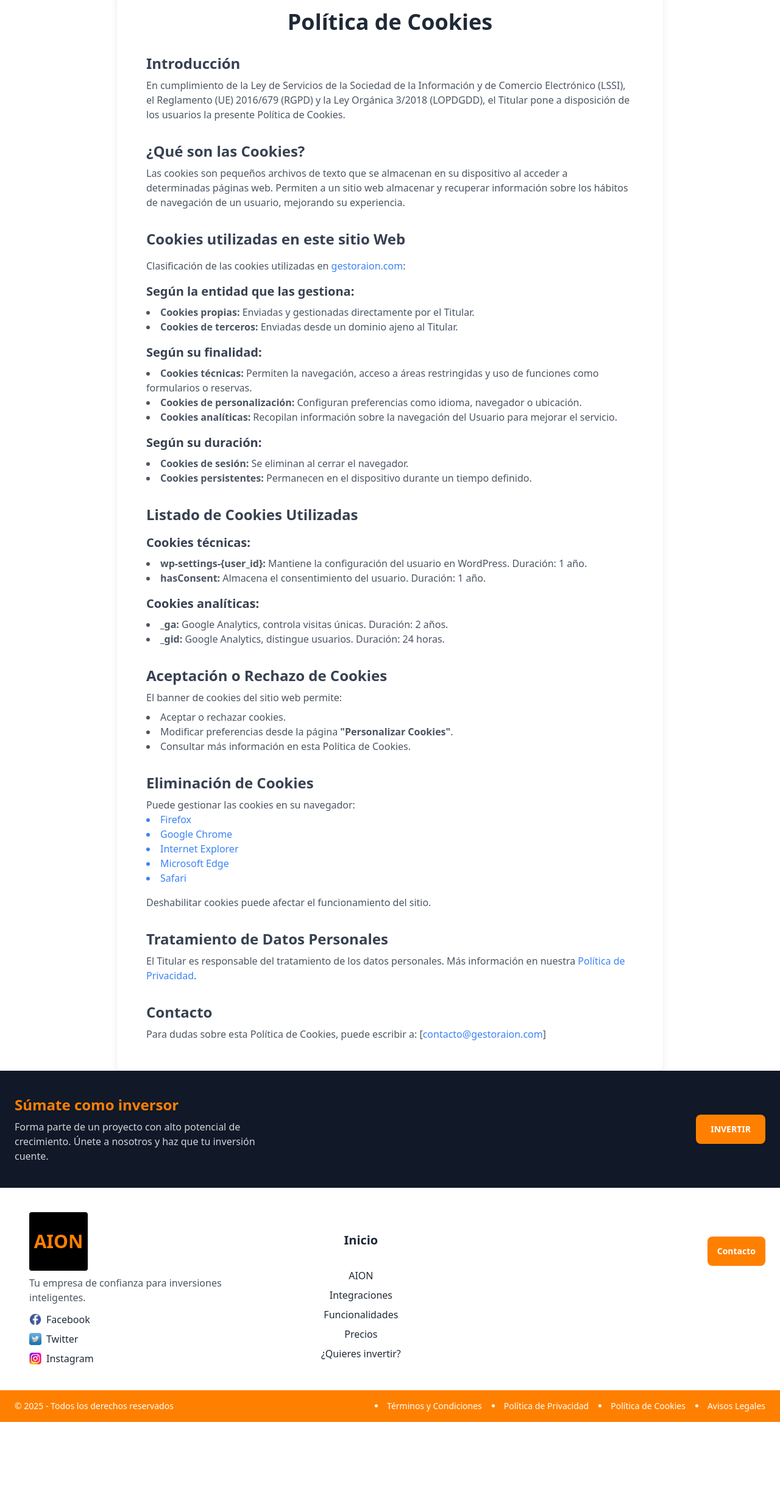
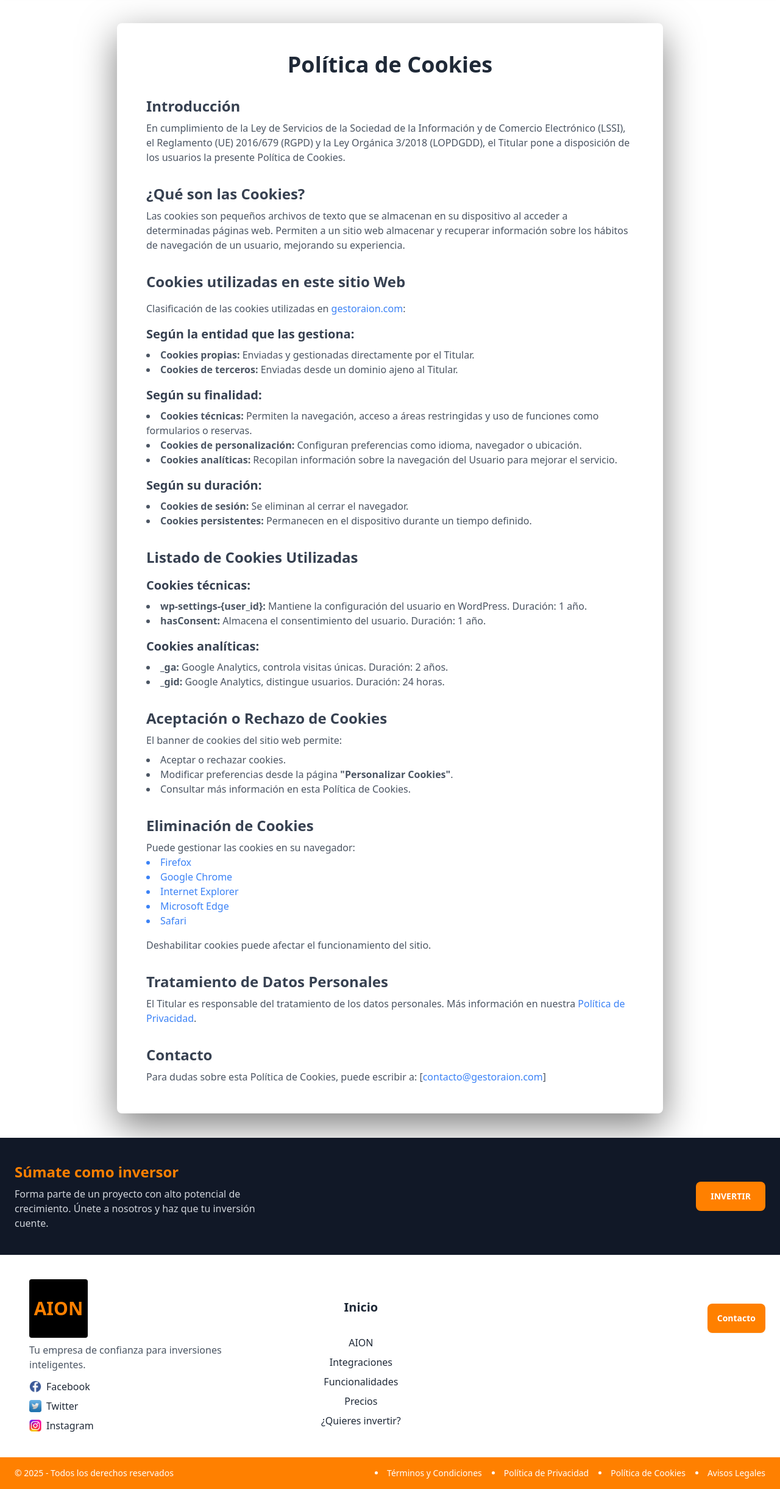
Before and after one commit to seccion9/aion-landing, a PHP site: page /politicaCookies.html in a window 1280 px wide. Shown: the part 72-2514 px from the top of the page at 61% size. Before the commit the page ends 2404 px from the top, so only its background shows below. Run offline with PHP 8.4, Linux system fonts and the light colour scheme; some libraries are stand-ins or nearby versions.

Commit message:
Actualización de distancias y contornos
En las paginas de políticas de privacidad, cookies, etc. he distanciado arriba y abajo y añadido una sombra para que resalte el texto

```diff
--- a/proyecto_aion_tailwind/formulario.html
+++ b/proyecto_aion_tailwind/formulario.html
@@ -249,12 +249,13 @@
             </div>
         </footer>
 
-    <button id="botonSubir" class="boton-subir">
+        <!-- boton subir -->
+    <!-- <button id="botonSubir" class="boton-subir">
         <svg xmlns="http://www.w3.org/2000/svg" width="24" height="24" viewBox="0 0 24 24" fill="none" stroke="white" stroke-width="2" stroke-linecap="round" stroke-linejoin="round">
             <path d="M12 19V5"></path>
             <polyline points="5 12 12 5 19 12"></polyline>
         </svg>
-    </button>
+    </button> -->
 
 
     <!-- INSTALACION DE AOS (ANIMACIONES AL HACER SCROLL)-->
--- a/proyecto_aion_tailwind/invertir.html
+++ b/proyecto_aion_tailwind/invertir.html
@@ -184,12 +184,13 @@
         </div>
     </footer>
 
-    <button id="botonSubir" class="boton-subir">
+    <!-- boton subir -->
+    <!-- <button id="botonSubir" class="boton-subir">
         <svg xmlns="http://www.w3.org/2000/svg" width="24" height="24" viewBox="0 0 24 24" fill="none" stroke="white" stroke-width="2" stroke-linecap="round" stroke-linejoin="round">
             <path d="M12 19V5"></path>
             <polyline points="5 12 12 5 19 12"></polyline>
         </svg>
-    </button>
+    </button> -->
 
 
         <!-- INSTALACION DE AOS (ANIMACIONES AL HACER SCROLL)-->
--- a/proyecto_aion_tailwind/politicaCookies.html
+++ b/proyecto_aion_tailwind/politicaCookies.html
@@ -51,7 +51,7 @@
     </header>
 
 <main>
-    <div class="max-w-4xl mx-auto py-12 px-6 lg:px-12 bg-white shadow-lg rounded-lg">
+    <div class="custom-shadow max-w-4xl mx-auto py-12 px-6 lg:px-12 bg-white rounded-lg">
         <h1 class="text-4xl font-bold text-gray-800 text-center mb-8">Política de Cookies</h1>
 
         <!-- Introducción -->
@@ -237,12 +237,13 @@
     </div>
 </footer>
 
-    <button id="botonSubir" class="boton-subir">
+<!-- boton subir -->
+    <!-- <button id="botonSubir" class="boton-subir">
         <svg xmlns="http://www.w3.org/2000/svg" width="24" height="24" viewBox="0 0 24 24" fill="none" stroke="white" stroke-width="2" stroke-linecap="round" stroke-linejoin="round">
             <path d="M12 19V5"></path>
             <polyline points="5 12 12 5 19 12"></polyline>
         </svg>
-    </button>
+    </button> -->
 
 
             <!-- INSTALACION DE AOS (ANIMACIONES AL HACER SCROLL)-->
--- a/proyecto_aion_tailwind/styles.css
+++ b/proyecto_aion_tailwind/styles.css
@@ -10,7 +10,8 @@ img {
 }
 
 main {
-    margin-top: 40px;
+    margin-top: 110px;
+    margin-bottom: 40px;
 }
 
 section {
@@ -42,6 +43,10 @@ section {
     visibility: visible;
 }
 
+.custom-shadow {
+    box-shadow: 0px 20px 60px rgba(0, 0, 0, 0.5);
+}
+
 @media (max-width: 1023px) {
     #nav-list {
         position: absolute;
```
Also changed, not shown: proyecto_aion_tailwind/avisosLegales.html (+4 -3 lines), proyecto_aion_tailwind/politicaPrivacidad.html (+4 -3 lines), proyecto_aion_tailwind/terminosCondiciones.html (+4 -3 lines).
